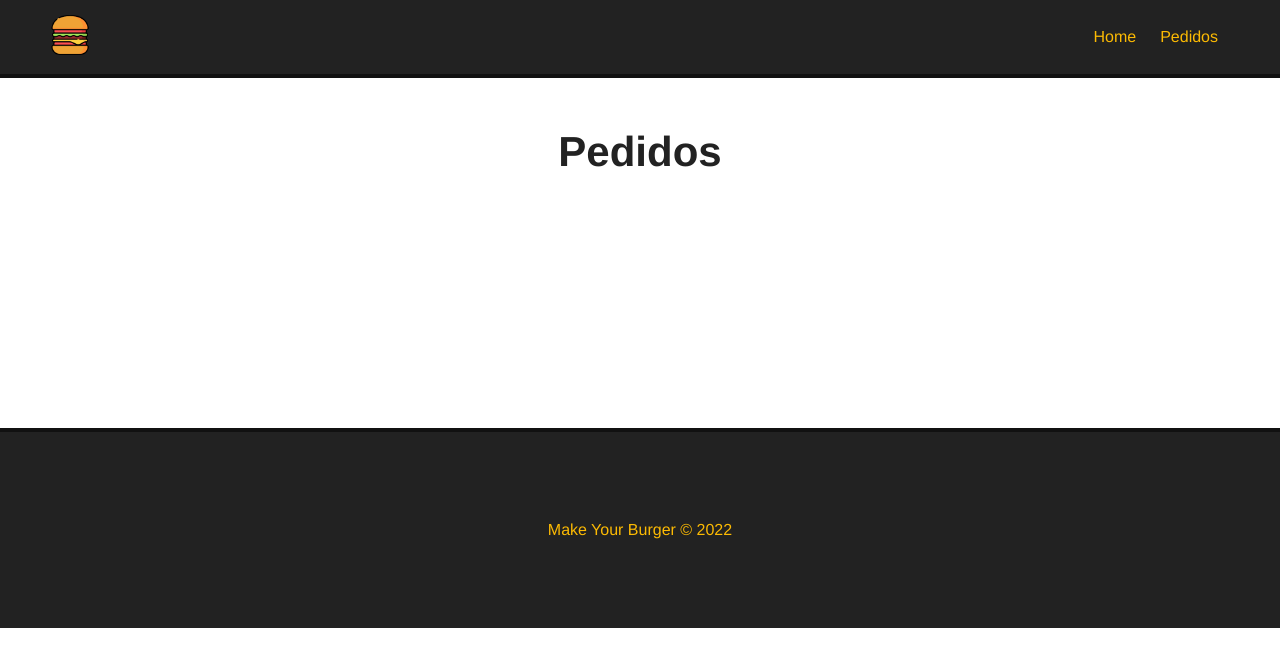
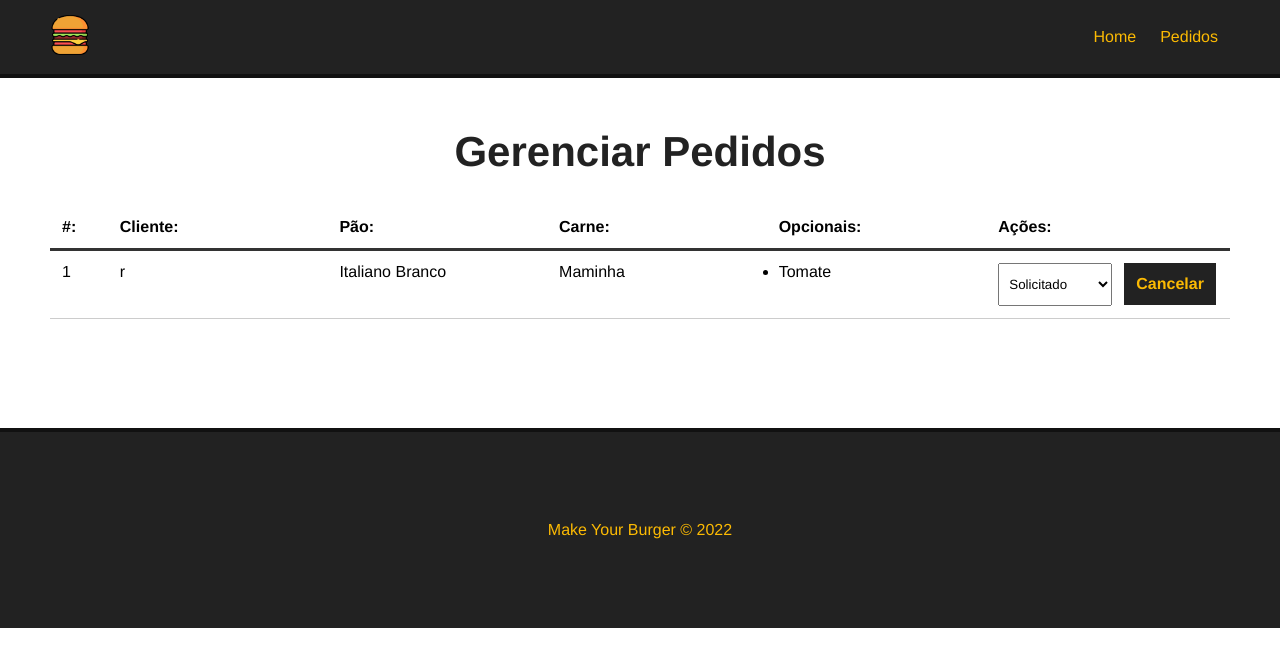
Before and after one commit to GustavoBPereira/vue-burger, a Vue app: page /pedidos in a window 1280 px wide. Shown: the top 666 px of the page. Built offline with nearby package versions, Linux system fonts and the light colour scheme; data requests are answered from the project's data file.

Commit message:
AULA 28-32: dashboard component

```diff
--- /dev/null
+++ b/src/components/Dashboard.vue
@@ -0,0 +1,162 @@
+<template>
+  <div id="burger-table" v-if="burgers">
+    <div>
+      <div id="burger-table-heading">
+        <div class="order-id">#:</div>
+        <div>Cliente:</div>
+        <div>Pão:</div>
+        <div>Carne:</div>
+        <div>Opcionais:</div>
+        <div>Ações:</div>
+      </div>
+    </div>
+    <div id="burger-table-rows">
+      <div class="burger-table-row" v-for="burger in burgers" :key="burger.id">
+        <div class="order-number">{{ burger.id }}</div>
+        <div>{{ burger.nome }}</div>
+        <div>{{ burger.pao }}</div>
+        <div>{{ burger.carne }}</div>
+        <div>
+          <ul v-for="(opcional, index) in burger.opcionais" :key="index">
+            <li>{{ opcional }}</li>
+          </ul>
+        </div>
+        <div>
+          <select name="status" class="status" @change="updateBurger($event, burger.id)">
+            <option :value="s.tipo" v-for="s in status" :key="s.id" :selected="burger.status == s.tipo">
+              {{ s.tipo }}
+            </option>
+          </select>
+          <button class="delete-btn" @click="deleteBurger(burger.id)">Cancelar</button>
+        </div>
+      </div>
+    </div>
+  </div>
+  <div v-else>
+    <h2>Não há pedidos no momento!</h2>
+  </div>
+</template>
+<script>
+  export default {
+    name: "Dashboard",
+    data() {
+      return {
+        burgers: null,
+        burger_id: null,
+        status: []
+      }
+    },
+    methods: {
+      async getPedidos() {
+        const req = await fetch('http://localhost:3000/burgers')
+
+        const data = await req.json()
+
+        this.burgers = data
+
+        // Resgata os status de pedidos
+        this.getStatus()
+
+      },
+      async getStatus() {
+
+        const req = await fetch('http://localhost:3000/status')
+
+        const data = await req.json()
+
+        this.status = data
+
+      },
+      async deleteBurger(id) {
+
+        const req = await fetch(`http://localhost:3000/burgers/${id}`, {
+          method: "DELETE"
+        });
+
+        const res = await req.json()
+
+        this.getPedidos()
+
+      },
+      async updateBurger(event, id) {
+
+        const option = event.target.value;
+
+        const dataJson = JSON.stringify({status: option});
+        console.log(dataJson)
+        const req = await fetch(`http://localhost:3000/burgers/${id}`, {
+          method: "PATCH",
+          headers: { "Content-Type" : "application/json" },
+          body: dataJson
+        });
+
+        const res = await req.json()
+
+        console.log(res)
+
+      }
+    },
+    mounted () {
+    this.getPedidos()
+    }
+  }
+</script>
+
+<style scoped>
+  #burger-table {
+    max-width: 1200px;
+    margin: 0 auto;
+  }
+
+  #burger-table-heading,
+  #burger-table-rows,
+  .burger-table-row {
+    display: flex;
+    flex-wrap: wrap;
+  }
+
+  #burger-table-heading {
+    font-weight: bold;
+    padding: 12px;
+    border-bottom: 3px solid #333;
+  }
+
+  .burger-table-row {
+    width: 100%;
+    padding: 12px;
+    border-bottom: 1px solid #CCC;
+  }
+
+  #burger-table-heading div,
+  .burger-table-row div {
+    width: 19%;
+  }
+
+  #burger-table-heading .order-id,
+  .burger-table-row .order-number {
+    width: 5%;
+  }
+
+  select {
+    padding: 12px 6px;
+    margin-right: 12px;
+  }
+
+  .delete-btn {
+    background-color: #222;
+    color:#fcba03;
+    font-weight: bold;
+    border: 2px solid #222;
+    padding: 10px;
+    font-size: 16px;
+    margin: 0 auto;
+    cursor: pointer;
+    transition: .5s;
+  }
+
+  .delete-btn:hover {
+    background-color: transparent;
+    color: #222;
+  }
+
+</style>
--- a/src/views/PedidosView.vue
+++ b/src/views/PedidosView.vue
@@ -1,5 +1,19 @@
 <template>
   <div class="main-container">
-    <h1>Pedidos</h1>
+    <h1>Gerenciar Pedidos</h1>
+    <Dashboard />
   </div>
 </template>
+
+<script>
+
+import Dashboard from '../components/Dashboard.vue'
+
+export default {
+  name: 'Pedidos',
+  components: {
+    Dashboard,
+  }
+}
+
+</script>
```
